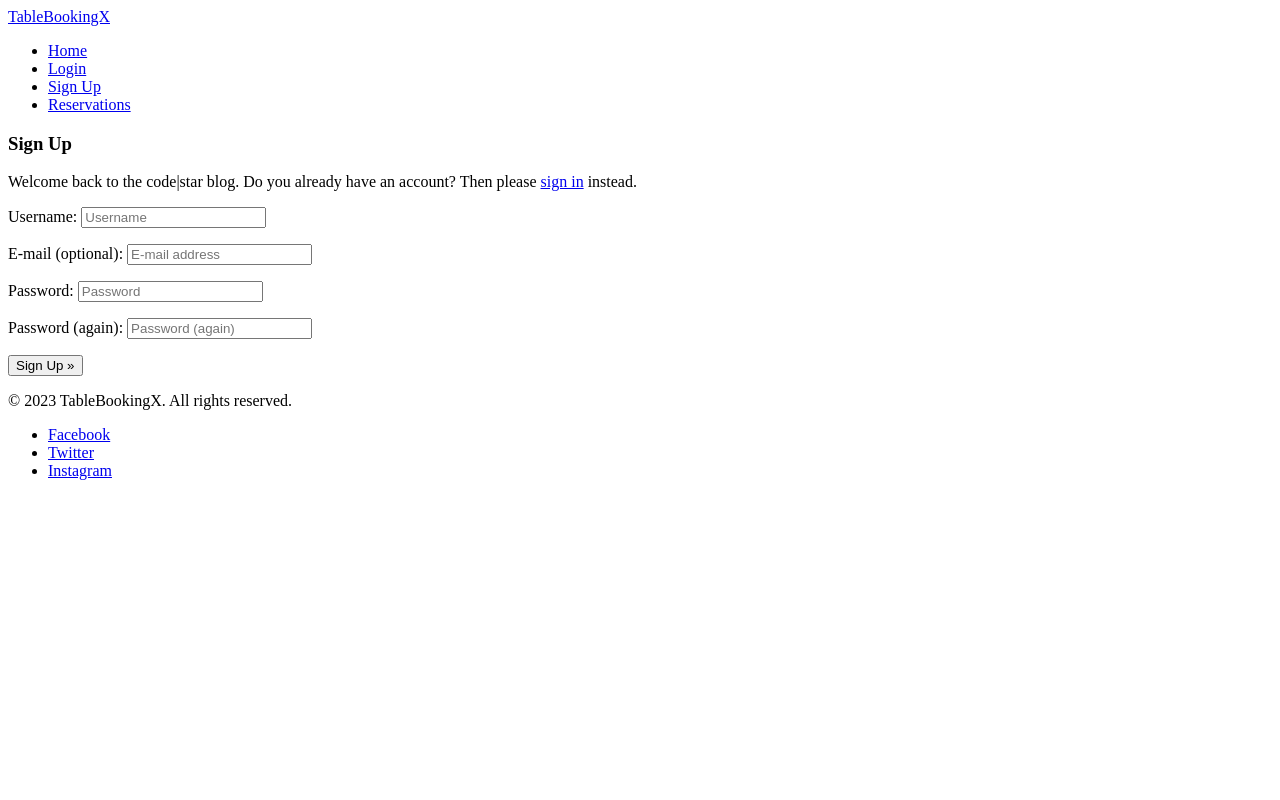
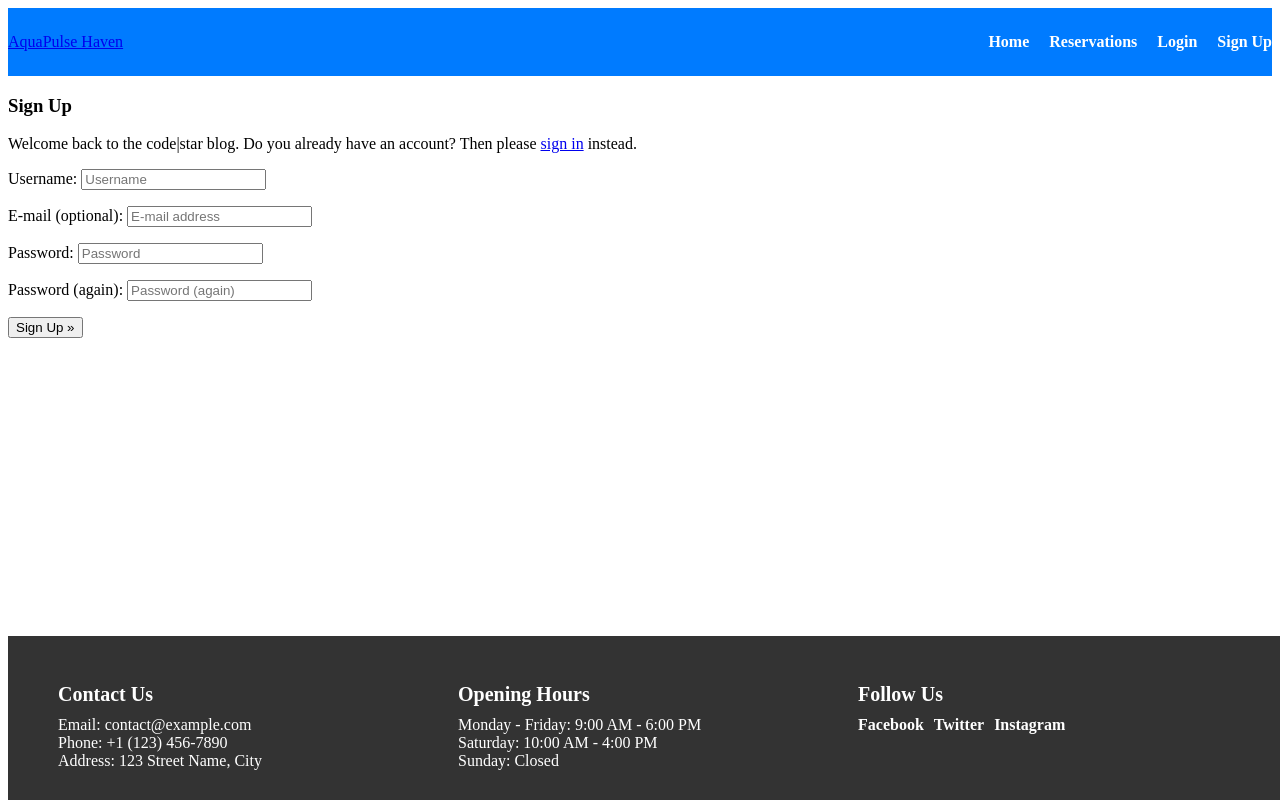
Before and after one commit to Filmon-gh/AquaPulse-Haven, a Django app: page /accounts/signup/ in a window 1280 px wide. Run offline with Django 3.2, Linux system fonts and the light colour scheme.

Commit message:
update web page name to AquaPulse Haven

```diff
--- a/templates/base.html
+++ b/templates/base.html
@@ -1,18 +1,23 @@
+{% load static %}
+
+
 <!DOCTYPE html>
 <html lang="en">
 <head>
     <meta charset="UTF-8">
     <meta name="viewport" content="width=device-width, initial-scale=1.0">
+    <link rel="stylesheet" href="{% static 'css/styles.css' %}">
     <title>Document</title>
 </head>
 <body>
     <header>
         <div class="logo">
-            <a href="/">TableBookingX</a>
+            <a href="/">AquaPulse Haven</a>
         </div>
         <nav>
-            <ul>
+            <ul class="menu">
                 <li><a href="{% url 'home' %}">Home</a></li>
+                <li><a href="{% url 'reservation' %}">Reservations</a></li>
                 {% if user.is_authenticated %}
                     <li><a href="{% url 'account_logout' %}">Logout</a></li>
                     <li><a href="{% url 'reservation_list' %}">Profile</a></li>
@@ -20,7 +25,6 @@
                     <li><a href="{% url 'account_login' %}">Login</a></li>
                     <li><a href="{% url 'account_signup' %}">Sign Up</a></li>
                 {% endif %}
-                <li><a href="{% url 'reservation' %}">Reservations</a></li>
             </ul>
         </nav>
     </header>
@@ -33,12 +37,26 @@
     </main>
     <footer>
         <div class="footer-content">
-            <p>&copy; {% now "Y" %} TableBookingX. All rights reserved.</p>
-            <ul class="social-links">
-                <li><a href="#">Facebook</a></li>
-                <li><a href="#">Twitter</a></li>
-                <li><a href="#">Instagram</a></li>
-            </ul>
+            <div class="footer-section contact">
+                <h2>Contact Us</h2>
+                <p>Email: contact@example.com</p>
+                <p>Phone: +1 (123) 456-7890</p>
+                <p>Address: 123 Street Name, City</p>
+            </div>
+            <div class="footer-section hours">
+                <h2>Opening Hours</h2>
+                <p>Monday - Friday: 9:00 AM - 6:00 PM</p>
+                <p>Saturday: 10:00 AM - 4:00 PM</p>
+                <p>Sunday: Closed</p>
+            </div>
+            <div class="footer-section social">
+                <h2>Follow Us</h2>
+                <ul class="social-links">
+                    <li><a href="#">Facebook</a></li>
+                    <li><a href="#">Twitter</a></li>
+                    <li><a href="#">Instagram</a></li>
+                </ul>
+            </div>
         </div>
     </footer>
 </body>
```
